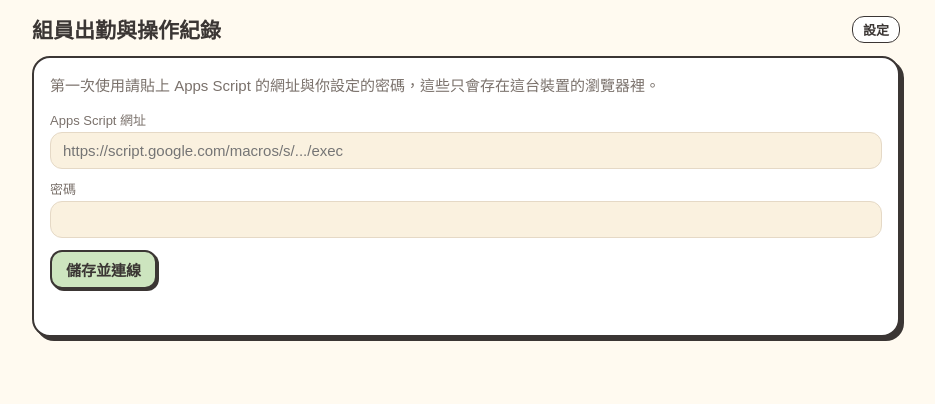
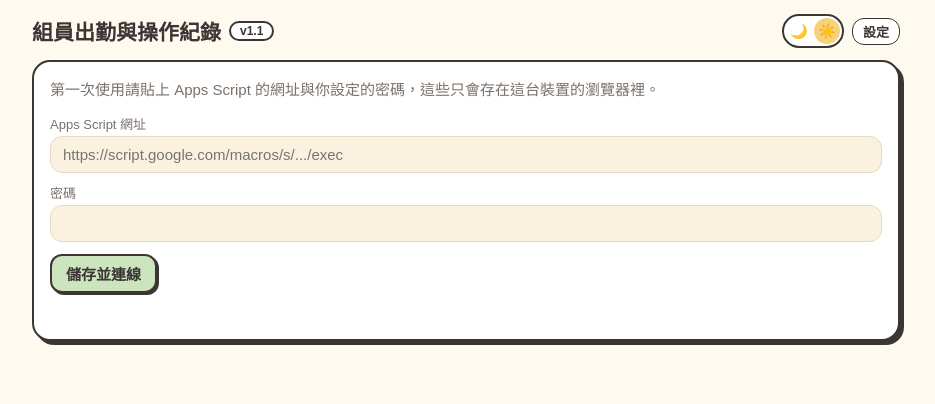
Before and after one commit to hsianko/member-log, a plain HTML site: page index.html in a window 1280 px wide. Shown: the whole page, without its empty margins (174-1109 px from the left). Drawn offline with Linux system fonts and the light colour scheme.

Commit message:
Add files via upload

```diff
--- a/index.html
+++ b/index.html
@@ -2,16 +2,29 @@
 <html lang="zh-Hant">
 <head>
 <meta charset="UTF-8">
-<meta name="viewport" content="width=device-width, initial-scale=1">
+<meta name="viewport" content="width=device-width, initial-scale=1, viewport-fit=cover">
+<meta name="color-scheme" content="light dark">
 <title>組員出勤與操作紀錄</title>
 <style>
 :root{--bg:#fffaf0;--card:#fff;--ink:#3b3634;--sub:#7a716b;--line:#e5d9c6;--input:#faf1df;--accent:#cde5bf;--accent2:#f6d27a;--bad:#e8867a;--warn:#f1c25b;--ok:#86b97a;--shadow:#3b3634}
-@media (prefers-color-scheme:dark){:root{--bg:#1f1d1b;--card:#2a2725;--ink:#f1e9de;--sub:#b3a99d;--line:#4a4440;--input:#363230;--accent:#8fa584;--accent2:#c9a24f;--bad:#d77a6e;--warn:#cfa44a;--ok:#7ea373;--shadow:#000}}
+@media (prefers-color-scheme:dark){:root:not([data-theme=light]){--bg:#1f1d1b;--card:#2a2725;--ink:#f1e9de;--sub:#b3a99d;--line:#4a4440;--input:#363230;--accent:#8fa584;--accent2:#c9a24f;--bad:#d77a6e;--warn:#cfa44a;--ok:#7ea373;--shadow:#000}}
+:root[data-theme=dark]{--bg:#1f1d1b;--card:#2a2725;--ink:#f1e9de;--sub:#b3a99d;--line:#4a4440;--input:#363230;--accent:#8fa584;--accent2:#c9a24f;--bad:#d77a6e;--warn:#cfa44a;--ok:#7ea373;--shadow:#000}
 *{box-sizing:border-box}
-body{margin:0;background:var(--bg);color:var(--ink);font-family:'PingFang TC','Microsoft JhengHei',sans-serif;font-size:15px}
-.wrap{max-width:900px;margin:0 auto;padding:14px 16px 60px}
+html{-webkit-text-size-adjust:100%;overflow-anchor:none}
+body{margin:0;background:var(--bg);color:var(--ink);font-family:'PingFang TC','Microsoft JhengHei',sans-serif;font-size:15px;overscroll-behavior-y:none}
+.wrap{max-width:900px;margin:0 auto;padding:calc(14px + env(safe-area-inset-top)) calc(16px + env(safe-area-inset-right)) calc(60px + env(safe-area-inset-bottom)) calc(16px + env(safe-area-inset-left))}
 header{display:flex;align-items:center;justify-content:space-between;gap:10px;flex-wrap:wrap;margin-bottom:12px}
-h1{font-size:21px;margin:0}
+h1{font-size:21px;margin:0;display:flex;align-items:center;gap:8px;flex-wrap:wrap}
+.ver{font-size:12px;font-weight:700;border:2px solid var(--ink);border-radius:999px;padding:1px 9px;background:var(--card);cursor:pointer;color:var(--ink);box-shadow:none}
+.hbtns{display:flex;align-items:center;gap:8px}
+.theme{display:flex;align-items:center;gap:2px;border:2px solid var(--ink);border-radius:999px;background:var(--card);padding:2px;cursor:pointer}
+.theme span{width:26px;height:26px;border-radius:50%;display:flex;align-items:center;justify-content:center;font-size:14px;line-height:1}
+.theme span.on{background:var(--accent2)}
+.log-item{padding:10px 0;border-bottom:1px dashed var(--line)}
+.log-item:last-child{border-bottom:0}
+.log-item b{font-size:15px}
+.log-item .d{color:var(--sub);font-size:13px;margin-left:6px}
+.log-item ul{margin:6px 0 0;padding-left:20px;line-height:1.7}
 button,select,input{font:inherit;color:var(--ink)}
 .btn{border:2px solid var(--ink);background:var(--card);border-radius:12px;padding:7px 14px;cursor:pointer;box-shadow:2px 2px 0 var(--shadow);font-weight:600}
 .btn:active{transform:translate(1px,1px);box-shadow:1px 1px 0 var(--shadow)}
@@ -42,15 +55,20 @@ td.num,th.num{text-align:center}
 .hide{display:none!important}
 .setup p{color:var(--sub);margin:0 0 12px;line-height:1.6}
 .hint{color:var(--sub);font-size:13px;margin:8px 0 0}
-@media (max-width:560px){.c-shift{display:none}table{min-width:420px}.grid{grid-template-columns:1fr}h1{font-size:19px}}
+@media (max-width:560px){select,input[type=text],input[type=password]{font-size:16px}.c-shift{display:none}table{min-width:420px}.grid{grid-template-columns:1fr}h1{font-size:19px}}
 </style>
 </head>
 <body>
 <div class="wrap">
   <header>
-    <h1>組員出勤與操作紀錄</h1>
-    <button class="btn small" id="btn-setup">設定</button>
+    <h1>組員出勤與操作紀錄 <button class="ver" id="btn-ver" type="button" title="版本記錄"></button></h1>
+    <div class="hbtns">
+      <button class="theme" id="btn-theme" type="button" aria-label="切換深淺色"><span id="th-dark">🌙</span><span id="th-light">☀️</span></button>
+      <button class="btn small" id="btn-setup">設定</button>
+    </div>
   </header>
+
+  <div id="verlog" class="card hide" style="margin-bottom:14px"></div>
 
   <div id="setup" class="card setup hide">
     <p>第一次使用請貼上 Apps Script 的網址與你設定的密碼，這些只會存在這台裝置的瀏覽器裡。</p>
@@ -113,9 +131,22 @@ const ATT_TAG = {'正常出勤':'ok','加班':'info','遲到':'warn','早退':'w
 const OPS_TAG = {'良好':'ok','正常':'ok','需要提醒':'warn','操作失誤':'bad','需要協助':'warn'};
 // ===================================================
 
+const VERSION = 'v1.1';
+const CHANGELOG = [
+  {v:'v1.1', d:'2026-11-11', items:['新增深淺色切換按鈕（記住你的選擇，預設跟隨裝置）','修正手機點選欄位時頁面自動放大、捲動造成頂端畫面位移','加入版本記錄']},
+  {v:'v1.0', d:'2026-11-11', items:['初版：新增、修改、刪除紀錄','紀錄清單（可依組員、月份篩選，匯出 CSV）','月統計']}
+];
 const $ = id => document.getElementById(id);
 const LS = {get:k=>{try{return localStorage.getItem(k)||''}catch(e){return ''}}, set:(k,v)=>{try{localStorage.setItem(k,v)}catch(e){}}};
 let API = LS.get('crew-api'), PW = LS.get('crew-pw');
+function sysDark(){ return !!(window.matchMedia && matchMedia('(prefers-color-scheme:dark)').matches); }
+function curTheme(){ const t = document.documentElement.dataset.theme; return t || (sysDark() ? 'dark' : 'light'); }
+function applyTheme(t){
+  if(t) document.documentElement.dataset.theme = t;
+  const dk = curTheme() === 'dark';
+  $('th-dark').classList.toggle('on', dk); $('th-light').classList.toggle('on', !dk);
+}
+(function(){ const t = LS.get('crew-theme'); if(t==='dark'||t==='light') document.documentElement.dataset.theme = t; })();
 let rows = [], editingRow = null, busy = false, delArm = null;
 const pad = n => String(n).padStart(2,'0');
 const esc = s => String(s==null?'':s).replace(/[&<>"]/g,c=>({'&':'&amp;','<':'&lt;','>':'&gt;','"':'&quot;'}[c]));
@@ -257,6 +288,12 @@ async function connect(){
   catch(e){ $('main').classList.add('hide'); $('setup').classList.remove('hide'); setMsg('setup-msg','連線失敗：'+e.message+'。請確認網址與密碼。',1); }
 }
 
+$('btn-theme').onclick = ()=>{ const t = curTheme()==='dark' ? 'light' : 'dark'; LS.set('crew-theme', t); applyTheme(t); };
+if(window.matchMedia) matchMedia('(prefers-color-scheme:dark)').addEventListener && matchMedia('(prefers-color-scheme:dark)').addEventListener('change', ()=>applyTheme());
+$('btn-ver').textContent = VERSION;
+$('verlog').innerHTML = '<b style="font-size:16px">版本記錄</b>' + CHANGELOG.map(c=>`<div class="log-item"><b>${esc(c.v)}</b><span class="d">${esc(c.d)}</span><ul>${c.items.map(i=>`<li>${esc(i)}</li>`).join('')}</ul></div>`).join('');
+$('btn-ver').onclick = ()=>$('verlog').classList.toggle('hide');
+applyTheme();
 $('btn-setup').onclick = ()=>{ $('api-url').value = API; $('api-pw').value = PW; $('setup').classList.toggle('hide'); };
 $('btn-save-setup').onclick = ()=>{
   const u = $('api-url').value.trim(), p = $('api-pw').value;
```
